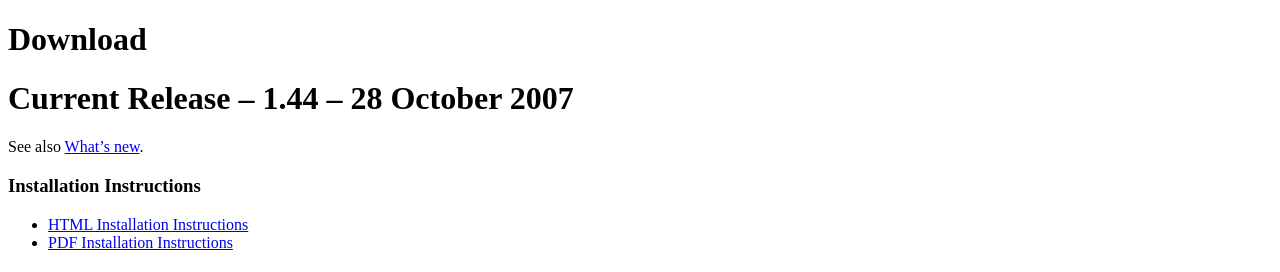
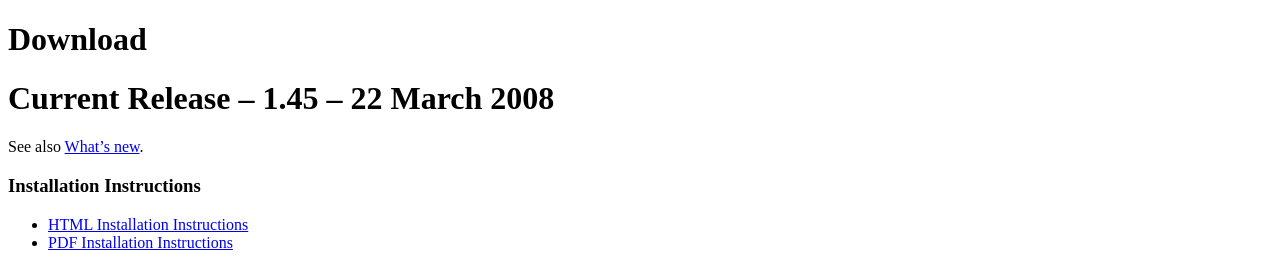
Before and after one commit to biopython/biopython.github.io, a Jekyll site: the page built from wiki/Download.md, in a window 1280 px wide and 900 px high. Shown: the top 272 px of the window. Built offline with Jekyll 4.4.1, drawn with Linux system fonts in a browser that asks for light colours.

Commit message:
/* Current Release -- 1.44 -- 28 October 2007 */

```diff
--- a/wiki/Download.md
+++ b/wiki/Download.md
@@ -4,8 +4,8 @@ permalink: wiki/Download
 layout: wiki
 ---
 
-Current Release -- 1.44 -- 28 October 2007
-==========================================
+Current Release -- 1.45 -- 22 March 2008
+========================================
 
 See also [What's new](http://biopython.open-bio.org/SRC/biopython/NEWS).
 
```
Also changed, not shown: 1 other file.
